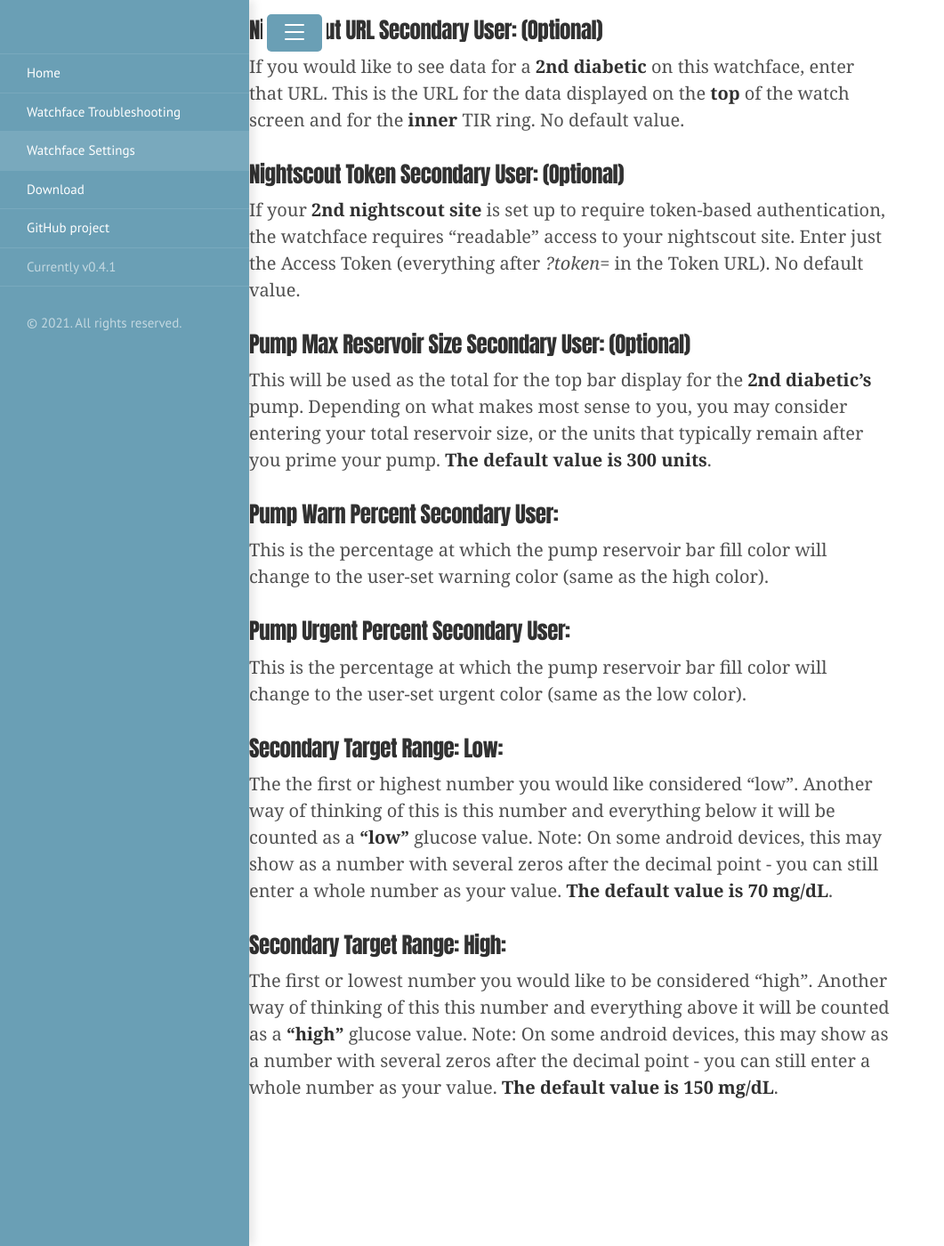
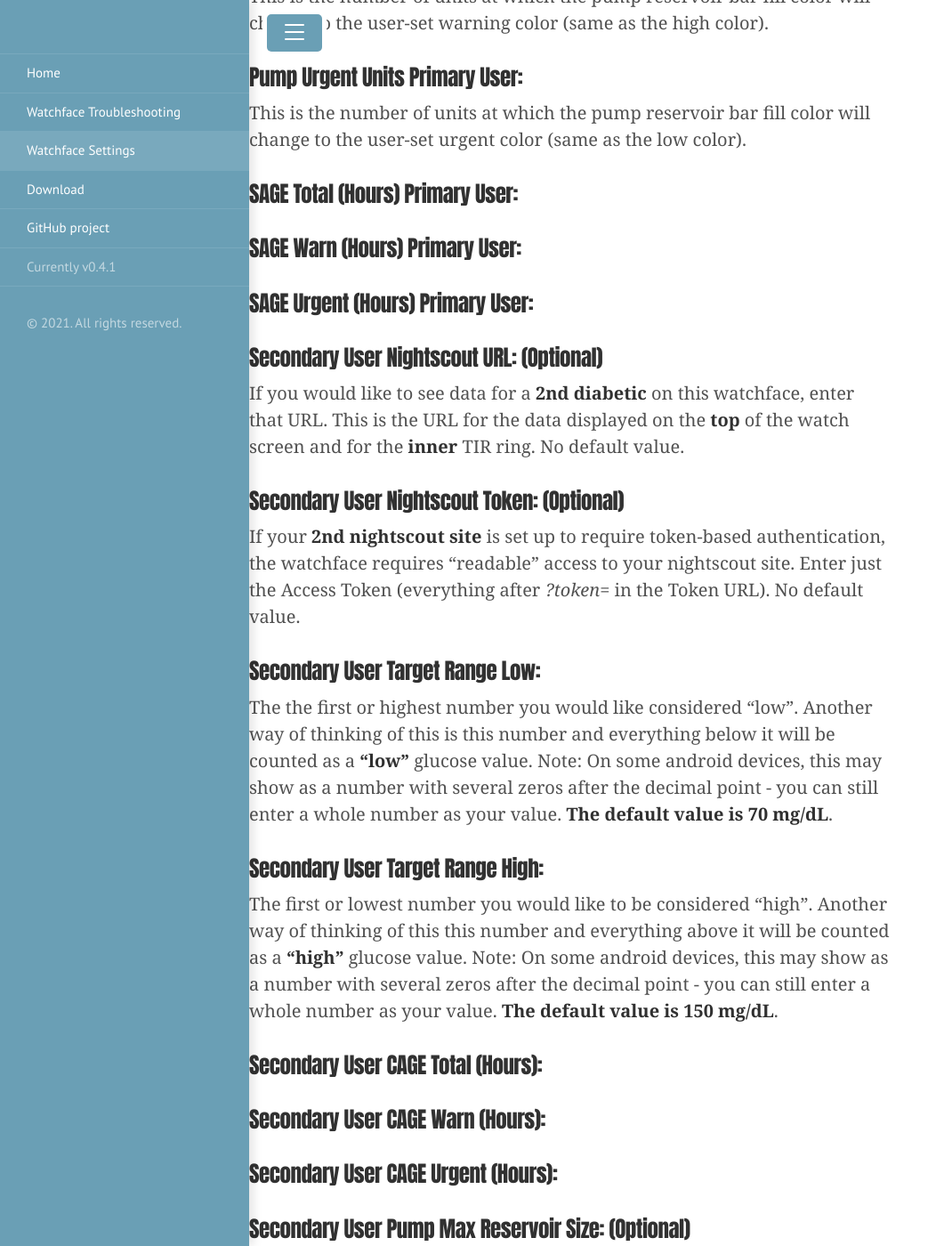
Before and after one commit to SturdiPancreas/CGM-TIR-watch, a Jekyll site: the page built from settings.md, in a window 1280 px wide and 1400 px high, scrolled down 5696 px. Shown: the whole window at 89% size, without its empty margins (0-1061 px from the left). Built offline with Jekyll 4.4.1, drawn with Linux system fonts in a browser that asks for light colours; some of the changed text lies outside the part shown.

Commit message:
Update settings.md
Added Sage/Cage & re-ordered settings to match Garmin

```diff
--- a/settings.md
+++ b/settings.md
@@ -3,10 +3,10 @@ layout: page
 title: Watchface Settings
 ---
 
-### Glucose Data Source Primary User:
+### Data Source(s) Primary User:
+- **Nightscout and xDrip+:** Select this setting to use Nightscout to retrieve historical data to populate the Time in Range (TIR) ring data, and to continue to populate looping status and pump reservoir level, and to use xDrip+ to retrieve current glucose data.  This allows you to continue to receive current glucose data when out of range of cell service or an internet connection. **This is the default setting.**
+
 - **Nightscout:** Select this setting to use Nightscout as your only data source.  This mode includes the Time in Range (TIR) ring data.  In Nighscout mode, cell service or an internet connection is required to receive data.
-
-- **Nightscout and xDrip+:** Select this setting to use Nightscout to retrieve historical data to populate the Time in Range (TIR) ring data, and to continue to populate looping status and pump reservoir level, and to use xDrip+ to retrieve current glucose data.  This allows you to continue to receive current glucose data when out of range of cell service or an internet connection.
 
 - **xDrip+ Without TIR:** Select this setting if use xDrip+ and do not have a Nighscout site, or if planning to be outside of cell/internet service for an extended period of time.  In this mode, it is not possible to retrieve the 12-24 hours of data necessary to populate the Time in Range (TIR) ring, so it will be absent from the watchface. Current SGV (glucose) values, glucose delta, trend arrows, and time since last reading will be displayed.  Looping status and pump reservoir level will be absent.
 
@@ -21,23 +21,26 @@ If your nightscout site is set up to require token-based authentication, the wat
 ### Units:
 Choose mg/dL or mmol/L, depending on which units you would prefer to display on the watch.  **The default setting is mg/dL**.
 
-### Pump Max Reservoir Size Primary User:
-This will be used as the total for the bottom bar display on the single-user watchface.  Depending on what makes most sense to you, you may consider entering your total reservoir size, or the units that typically remain after you prime your pump.  **The default value is 300 units**.
-
-### Pump Warn Percent Primary User:
-This is the percentage at which the pump reservoir bar fill color will change to the user-set warning color (same as the high color).
-
-### Pump Urgent Percent Primary User:
-This is the percentage at which the pump reservoir bar fill color will change to the user-set urgent color (same as the low color).
-
-### Primary Target Range: Low:
+### Target Range Low Primary User:
 The the first or highest number you would like considered "low".  Another way of thinking of this is this number and everything below it will be counted as a **"low"** glucose value.  Note: On some android devices, this may show as a number with several zeros after the decimal point - you can still enter a whole number as your value.  **The default value is 70 mg/dL**.
 
-### Primary Target Range: High:
+### Target Range High Primary User:
 The first or lowest number you would like to be considered "high".  Another way of thinking of this this number and everything above it will be counted as a **"high"** glucose value.  Note: On some android devices, this may show as a number with several zeros after the decimal point - you can still enter a whole number as your value. **The default value is 150 mg/dL**.
 
+### Color Choices:
+Select from the 64-color choices available in Garmin's device specifications for each of the following:
+
+- **SGV Low** Default is **Red**. (used for glucose value and arrow, TIR ring, and urgent levels for pump reservoir, battery, stale data, and looping error)
+- **SGV Normal** Default is **Bright Green**. (used for glucose value and arrow, TIR ring)
+- **SGV High** Default is **Yellow**. (used for glucose value and arrow, TIR ring, and warning levels for pump reservoir, battery, stale data, and looping warning)
+- **Background** Default is **Black**. (Note: **Do not** make this the same as any of your other color settings)
+- **Foreground** Default is **White**. (This includes the outlines for the progress bars, time/date, and all (non-stale) numbers with the exception of glucose value)
+- **Icon Color** Default is **Deep Sky Blue**. (outlined when no value/goal not met, filled when goal met, unread notications, or active heart rate reading)
+
+![64ColorChoices](images/64ColorChoices.png)
+
 ### TIR Ring Width (1-15):
-This value is expressed in pixels.  Changing this setting to 1 will give you an extremely thin ring.  Changing this setting to 15 will give you an extremely wide ring.  **The default setting is 7 pixels**.
+This value is expressed in pixels.  Changing this setting to 1 will give you an extremely thin ring.  Changing this setting to 15 will give you an extremely wide ring.  **The default setting is 8 pixels**.
 
 ### Time in Range Ring Type:
 There are 3 choices in this setting, with two reset options for each, giving a total of 6 different TIR ring options.  The default setting is **24-Hour Circle Graph Summary**.
@@ -65,34 +68,56 @@ This is the percent at which the watch battery icon and percetange change color
 ### Battery Urgent Percent:
 This is the percent at which the watch battery icon and percentage change color to the user-set urgent color (same as the low color). **The default setting is 10%**.
 
-### Color Choices:
-Select from the 64-color choices available in Garmin's device specifications for each of the following:
-- **Background** Default is **Black**. (Note: **Do not** make this the same as any of your other color settings)
-- **Foreground** Default is **White**. (This includes the outlines for the progress bars, time/date, and all (non-stale) numbers with the exception of glucose value)
-- **Icon Color** Default is **Deep Sky Blue**. (outlined when no value/goal not met, filled when goal met, unread notications, or active heart rate reading)
-- **SGV Low** Default is **Red**. (used for glucose value and arrow, TIR ring, and urgent levels for pump reservoir, battery, stale data, and looping error)
-- **SGV Normal** Default is **Bright Green**. (used for glucose value and arrow, TIR ring)
-- **SGV High** Default is **Yellow**. (used for glucose value and arrow, TIR ring, and warning levels for pump reservoir, battery, stale data, and looping warning)
+### CAGE Total (Hours) Primary User:
 
-![64ColorChoices](images/64ColorChoices.png)
+### CAGE Warn (Hours) Primary User:
 
-### Nightscout URL Secondary User: (Optional)
+### CAGE Urgent (Hours) Primary User:
+
+### Pump Max Reservoir Size Primary User:
+This will be used as the total for the bottom bar display on the single-user watchface.  Depending on what makes most sense to you, you may consider entering your total reservoir size, or the units that typically remain after you prime your pump.  **The default value is 300 units**.
+
+### Pump Warn Units Primary User:
+This is the number of units at which the pump reservoir bar fill color will change to the user-set warning color (same as the high color).
+
+### Pump Urgent Units Primary User:
+This is the number of units at which the pump reservoir bar fill color will change to the user-set urgent color (same as the low color).
+
+### SAGE Total (Hours) Primary User:
+
+### SAGE Warn (Hours) Primary User:
+
+### SAGE Urgent (Hours) Primary User:
+
+### Secondary User Nightscout URL: (Optional)
 If you would like to see data for a **2nd diabetic** on this watchface, enter that URL.  This is the URL for the data displayed on the **top** of the watch screen and for the **inner** TIR ring. No default value.
 
-### Nightscout Token Secondary User: (Optional)
+### Secondary User Nightscout Token: (Optional)
 If your **2nd nightscout site** is set up to require token-based authentication, the watchface requires "readable" access to your nightscout site.  Enter just the Access Token (everything after _?token=_ in the Token URL).  No default value.
 
-### Pump Max Reservoir Size Secondary User: (Optional)
+### Secondary User Target Range Low:
+The the first or highest number you would like considered "low".  Another way of thinking of this is this number and everything below it will be counted as a **"low"** glucose value.  Note: On some android devices, this may show as a number with several zeros after the decimal point - you can still enter a whole number as your value.  **The default value is 70 mg/dL**.
+
+### Secondary User Target Range High:
+The first or lowest number you would like to be considered "high".  Another way of thinking of this this number and everything above it will be counted as a **"high"** glucose value.  Note: On some android devices, this may show as a number with several zeros after the decimal point - you can still enter a whole number as your value. **The default value is 150 mg/dL**.
+
+### Secondary User CAGE Total (Hours):
+
+### Secondary User CAGE Warn (Hours):
+
+### Secondary User CAGE Urgent (Hours):
+
+### Secondary User Pump Max Reservoir Size: (Optional)
 This will be used as the total for the top bar display for the **2nd diabetic's** pump.  Depending on what makes most sense to you, you may consider entering your total reservoir size, or the units that typically remain after you prime your pump.  **The default value is 300 units**.
 
-### Pump Warn Percent Secondary User:
+### Secondary User Pump Warn (Units):
 This is the percentage at which the pump reservoir bar fill color will change to the user-set warning color (same as the high color).
 
-### Pump Urgent Percent Secondary User:
+### Secondary User Pump Urgent (Units):
 This is the percentage at which the pump reservoir bar fill color will change to the user-set urgent color (same as the low color).
 
-### Secondary Target Range: Low:
-The the first or highest number you would like considered "low".  Another way of thinking of this is this number and everything below it will be counted as a **"low"** glucose value.  Note: On some android devices, this may show as a number with several zeros after the decimal point - you can still enter a whole number as your value.  **The default value is 70 mg/dL**.
+### Secondary User SAGE Total (Hours):
 
-### Secondary Target Range: High:
-The first or lowest number you would like to be considered "high".  Another way of thinking of this this number and everything above it will be counted as a **"high"** glucose value.  Note: On some android devices, this may show as a number with several zeros after the decimal point - you can still enter a whole number as your value. **The default value is 150 mg/dL**.
+### Secondary User SAGE Warn (Hours):
+
+### Secondary User SAGE Urgent (Hours):
```
